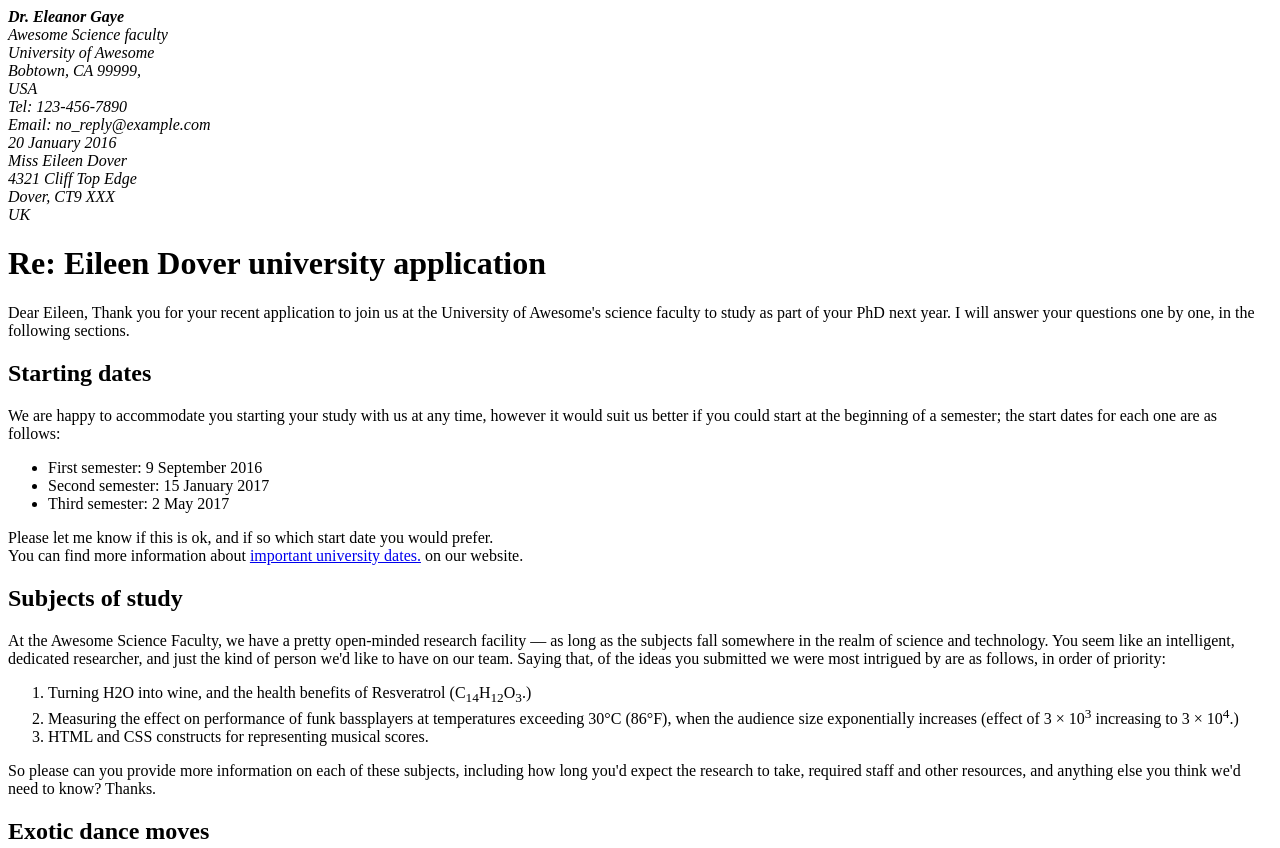
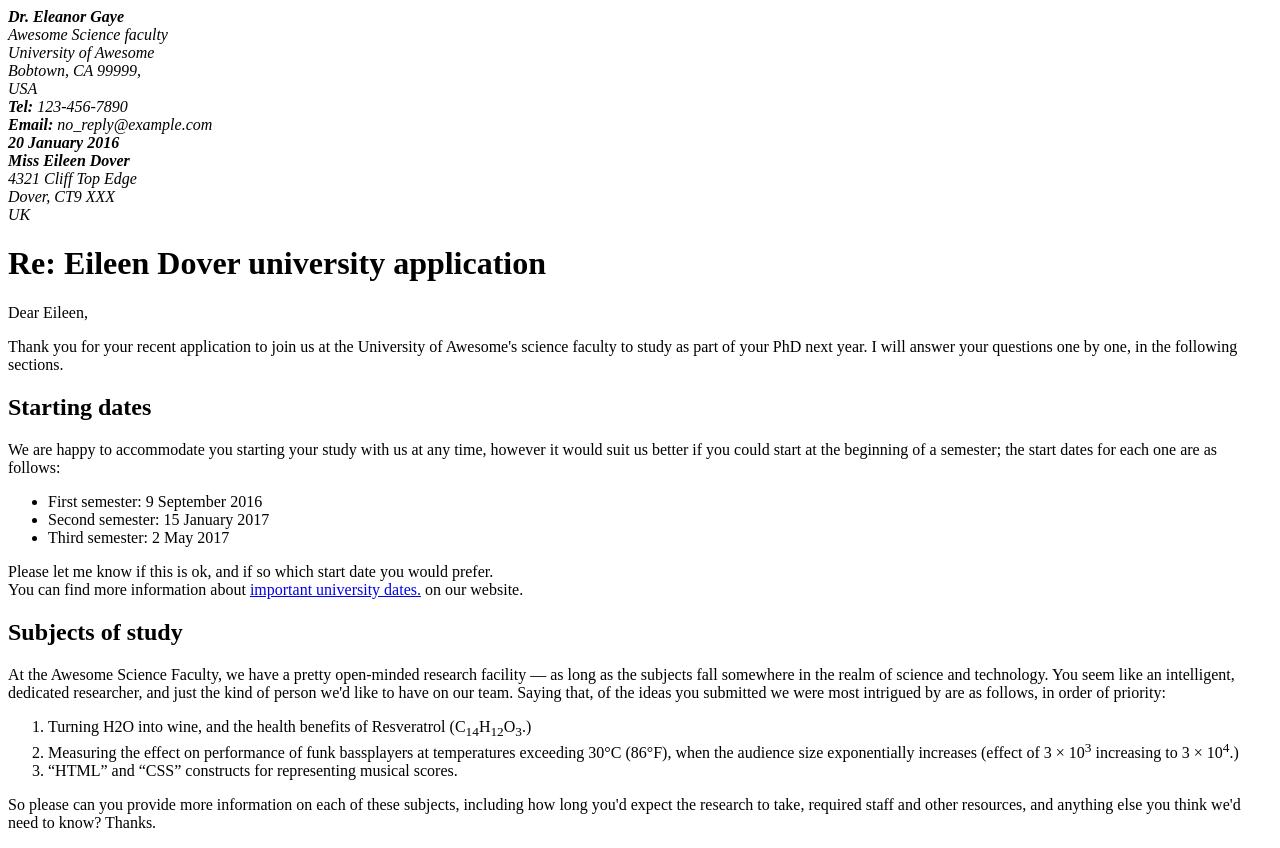
Before and after one commit to omotoyosi25/wk2, a plain HTML site: page letter.html in a window 1280 px wide. Shown: the top 848 px of the page. Drawn offline with Linux system fonts and the light colour scheme.

Commit message:
fix:letter

```diff
--- a/letter.html
+++ b/letter.html
@@ -12,14 +12,14 @@
 University of Awesome <br>
 Bobtown, CA 99999, <br>
 USA <br>
-Tel: 123-456-7890 <br>
-Email: no_reply@example.com <br>
+<strong>Tel:</strong> 123-456-7890 <br>
+<strong>Email:</strong> no_reply@example.com <br>
 
-20 January 2016 <br>
+<strong>20 January 2016 </strong><br>
 </address>
 
 <address>
-    Miss Eileen Dover <br>
+   <strong> Miss Eileen Dover</strong>  <br>
 4321 Cliff Top Edge <br>
 Dover, CT9 XXX <br>
 UK <br>
@@ -30,8 +30,8 @@ UK <br>
     <strong>Re: Eileen Dover university application <br></strong>
 </h1>
 
-<p>Dear Eileen,
-Thank you for your recent application to join us at the University of Awesome's science faculty to study as part of your PhD next year. I will answer your questions one by one, in the following sections. </p>
+<p>Dear Eileen,</p>
+<p>Thank you for your recent application to join us at the University of Awesome's science faculty to study as part of your PhD next year. I will answer your questions one by one, in the following sections.</p>
 
 <h2><strong>Starting dates <br></strong></h2>
 
@@ -55,7 +55,7 @@ You can find more information about <a href="https://univelcity.com/">important
 <ol>
     <li>Turning H2O into wine, and the health benefits of Resveratrol (C<sub>14</sub>H<sub>12</sub>O<sub>3</sub>.)</li>
     <li>Measuring the effect on performance of funk bassplayers at temperatures exceeding 30°C (86°F), when the audience size exponentially increases (effect of 3 × 10<sup>3</sup> increasing to 3 × 10<sup>4</sup>.)</li>
-    <li>HTML and CSS constructs for representing musical scores.</li>
+    <li><q>HTML</q> and <q>CSS</q> constructs for representing musical scores.</li>
     </ol>
 
 
```
Also changed, not shown: index.html (+7 -5 lines), 1 other file.
